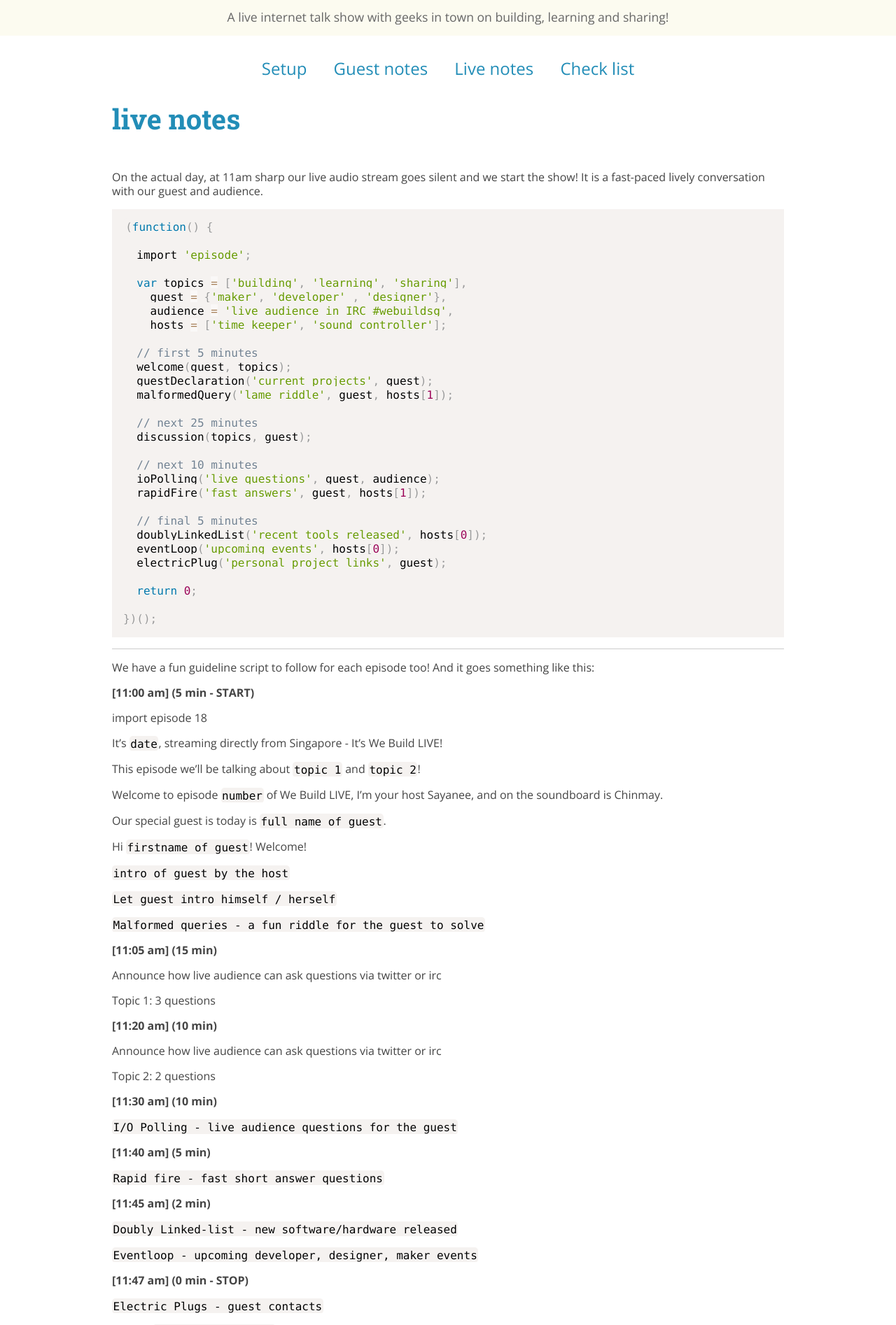
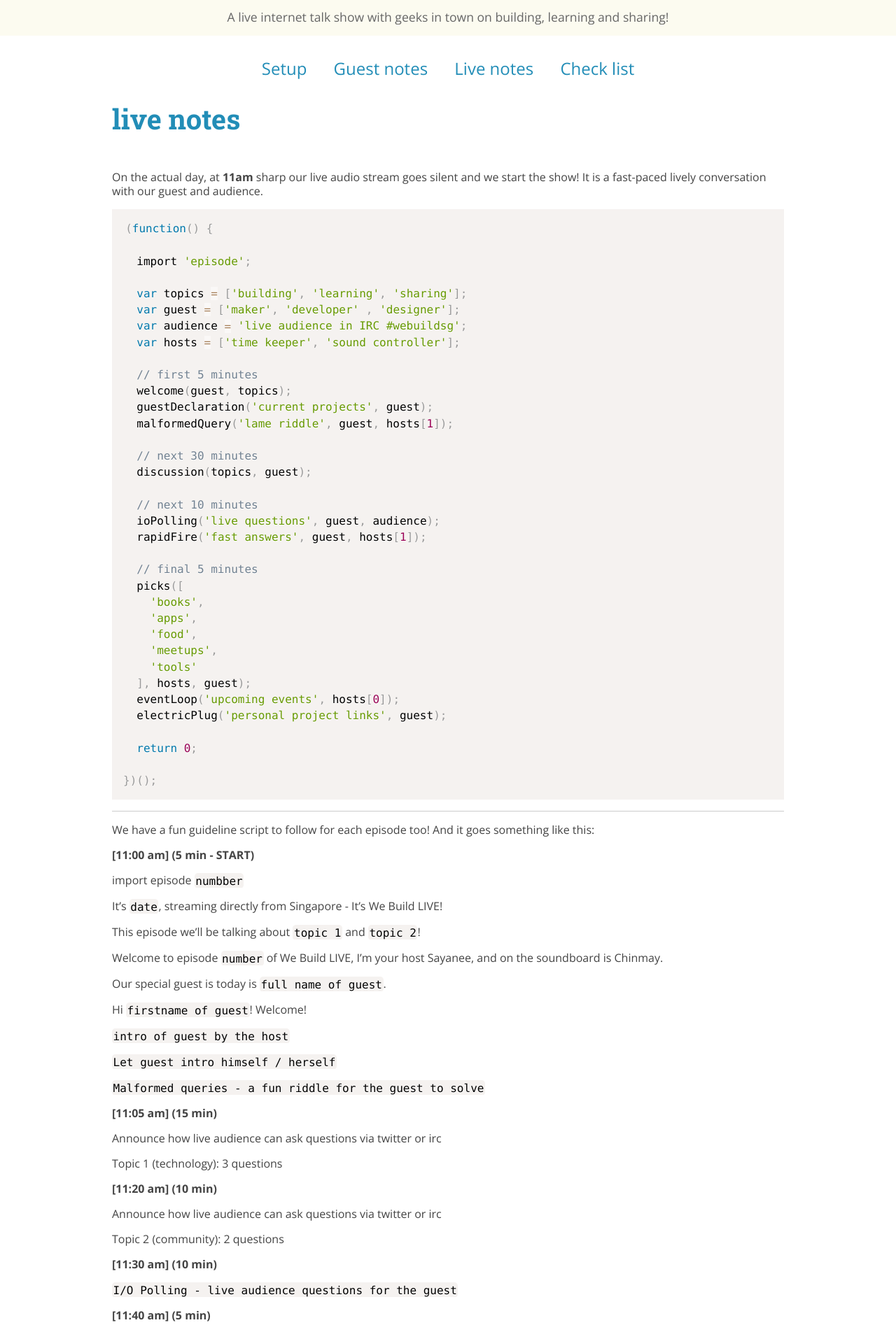
Before and after one commit to webuildsg/live, a Jekyll site: the page built from live-notes.md, in a window 1280 px wide. Shown: the part 582-2476 px from the top of the page at 70% size. Built offline with Jekyll 4.4.1, drawn with Linux system fonts in a browser that asks for light colours; Markdown is read by kramdown in place of the engine named in the settings.

Commit message:
fix: live notes format. fix #83

```diff
--- a/live-notes.md
+++ b/live-notes.md
@@ -4,23 +4,24 @@ layout: page
 date:   2013-09-21 15:00:00
 permalink: /live-notes/
 ---
-On the actual day, at 11am sharp our live audio stream goes silent and we start the show! It is a fast-paced lively conversation with our guest and audience.
+
+On the actual day, at **11am** sharp our live audio stream goes silent and we start the show! It is a fast-paced lively conversation with our guest and audience.
 
 <pre><code class="language-javascript">(function() {
 
   import 'episode';
 
-  var topics = ['building', 'learning', 'sharing'],
-    guest = {'maker', 'developer' , 'designer'},
-    audience = 'live audience in IRC #webuildsg',
-    hosts = ['time keeper', 'sound controller'];
+  var topics = ['building', 'learning', 'sharing'];
+  var guest = ['maker', 'developer' , 'designer'];
+  var audience = 'live audience in IRC #webuildsg';
+  var hosts = ['time keeper', 'sound controller'];
 
   // first 5 minutes
   welcome(guest, topics);
   guestDeclaration('current projects', guest);
   malformedQuery('lame riddle', guest, hosts[1]);
 
-  // next 25 minutes
+  // next 30 minutes
   discussion(topics, guest);
 
   // next 10 minutes
@@ -28,7 +29,13 @@ On the actual day, at 11am sharp our live audio stream goes silent and we start
   rapidFire('fast answers', guest, hosts[1]);
 
   // final 5 minutes
-  doublyLinkedList('recent tools released', hosts[0]);
+  picks([
+    'books',
+    'apps',
+    'food',
+    'meetups',
+    'tools'
+  ], hosts, guest);
   eventLoop('upcoming events', hosts[0]);
   electricPlug('personal project links', guest);
 
@@ -43,7 +50,7 @@ We have a fun guideline script to follow for each episode too! And it goes somet
 
 **[11:00 am] (5 min - START)**
 
-import episode 18
+import episode `numbber`
 
 It's `date`, streaming directly from Singapore - It's We Build LIVE!
 
@@ -65,13 +72,13 @@ Hi `firstname of guest`! Welcome!
 
 Announce how live audience can ask questions via twitter or irc
 
-Topic 1: 3 questions
+Topic 1 (technology): 3 questions
 
 **[11:20 am] (10 min)**
 
 Announce how live audience can ask questions via twitter or irc
 
-Topic 2: 2 questions
+Topic 2 (community): 2 questions
 
 
 **[11:30 am] (10 min)**
@@ -99,4 +106,4 @@ That's it for this episode [number] of We Build LIVE. We will get together again
 
 Until then,
 
-return 0;
+`return 0;`
--- a/sass/pages/content.sass
+++ b/sass/pages/content.sass
@@ -104,3 +104,6 @@
     max-width: 100%
     display: block
     margin: 0 auto
+
+pre[class*="language-"]
+  line-height: 1.45em
```
Also changed, not shown: style.css.
